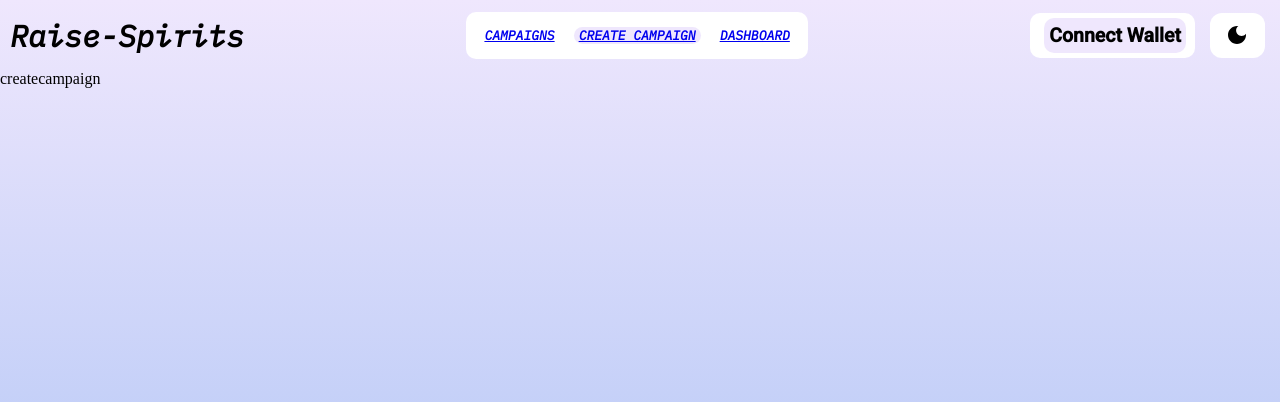
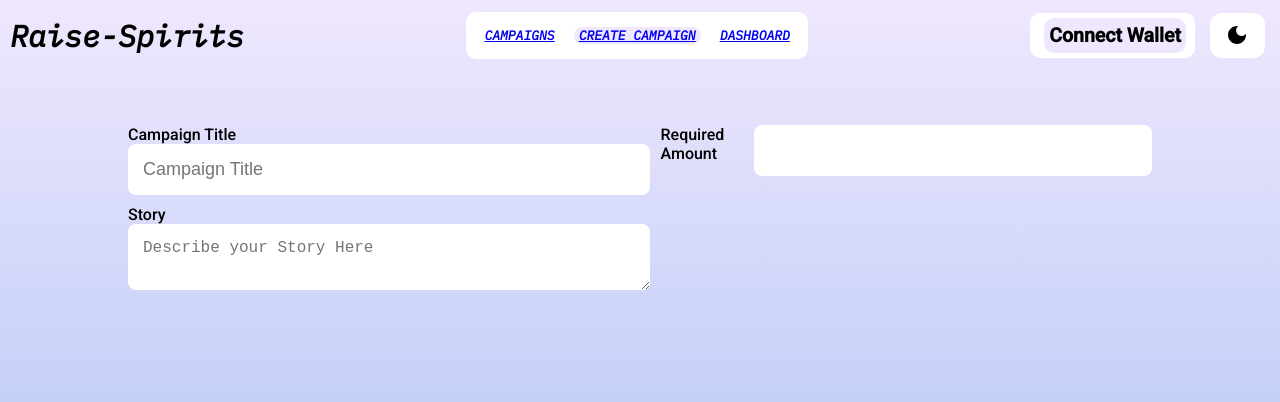
Before and after one commit to panditdhamdhere/Web-3-DApp, a Next.js app: page /createcampaign in a window 1280 px wide. Shown: the top 402 px of the page. Built offline with nearby package versions, Linux system fonts and the light colour scheme.

Commit message:
adding forms

```diff
--- /dev/null
+++ b/components/Form/Components/FormLeftWrapper.js
@@ -0,0 +1,61 @@
+import styled from "styled-components"
+
+
+
+const FormLeftWrapper = () => {
+  return (
+    <FormLeft>
+      <FormInput>
+        <label>Campaign Title</label>
+        <Input placeholder="Campaign Title">
+        </Input>
+      </FormInput>
+
+      <FormInput>
+        <label>Story</label>
+        <TextArea placeholder="Describe your Story Here">
+        </TextArea>
+    </FormInput>
+    </FormLeft >
+  )
+}
+
+
+const FormLeft = styled.div`
+width: 48%;
+`
+
+const FormInput = styled.div`
+display: flex;
+flex-direction: column;
+font-family: 'Roboto';
+margin-top: 10px;
+`
+
+const Input = styled.input`
+padding: 15px;
+background-color: ${(props) => props.theme.bgDiv}
+color: ${(props) => props.theme.color}
+margin-top: 4px;
+border: none;
+border-radius: 8px;
+outline: none;
+font-size:large;
+width:100% ;
+`
+
+const TextArea = styled.textarea`
+padding: 15px;
+background-color: ${(props) => props.theme.bgDiv}
+color: ${(props) => props.theme.color}
+margin-top: 4px;
+border: none;
+border-radius: 8px;
+outline: none;
+font-size:large;
+width:100% ;
+max-width: 100%;
+min-width: 100%;
+overflow-x: hidden;
+`
+export default FormLeftWrapper
--- /dev/null
+++ b/components/Form/Components/FormRightWrapper.js
@@ -0,0 +1,54 @@
+import styled from "styled-components"
+
+const FormRightWrapper = () => {
+  return (
+    <FormRight>
+      <FormInput>
+        <FormRow>
+          <RowFirstInput>
+            <label>Required Amount</label>
+          </RowFirstInput>
+          <Input></Input>
+        </FormRow>
+      </FormInput>
+
+    </FormRight>
+  )
+}
+
+
+const FormRight = styled.div`
+width: 48%;
+`
+const FormRow = styled.div`
+display: flex;
+justify-content: space-between;
+width: 100%;
+
+`
+
+const FormInput = styled.div`
+display: flex;
+flex-direction: column;
+font-family: 'Roboto';
+margin-top: 10px;
+`
+
+const Input = styled.input`
+padding: 15px;
+background-color: ${(props) => props.theme.bgDiv}
+color: ${(props) => props.theme.color}
+margin-top: 4px;
+border: none;
+border-radius: 8px;
+outline: none;
+font-size:large;
+width:100% ;
+`
+
+const RowFirstInput = styled.div`
+display: flex;
+flex-direction: column;
+
+`
+export default FormRightWrapper
--- /dev/null
+++ b/components/Form/Form.js
@@ -0,0 +1,52 @@
+import styled from "styled-components"
+import FormLeftWrapper from "./Components/FormLeftWrapper"
+import FormRightWrapper from "./Components/FormRightWrapper"
+const Form = () => {
+    return (
+        <FormWrapper>
+            <FormMain>
+                {/*  <FormTitle>
+                    Create Campaign
+    </FormTitle> */}
+                <FormInputsWrapper>
+                    <FormLeftWrapper />
+                    <FormRightWrapper />
+                </FormInputsWrapper>
+            </FormMain>
+
+        </FormWrapper>
+    )
+}
+
+const FormWrapper = styled.div`
+width: 100%;
+display: flex;
+justify-content: center;
+
+`
+
+const FormMain = styled.div`
+width: 80%;
+
+`
+
+{/*const FormTitle = styled.div`
+width: 100%;
+display: flex;
+justify-content: center;
+align-items: center;
+text-transform: capitalize;
+font-weight: bold;
+color: green;
+font-size: 40px;
+font-family: 'Roboto';
+margin-top: 20px;
+` */}
+
+
+const FormInputsWrapper = styled.div`
+display: flex;
+justify-content: space-between;
+margin-top: 45px;
+`
+export default Form
--- a/components/layout/themes.js
+++ b/components/layout/themes.js
@@ -1,4 +1,4 @@
-const light = {
+{/* const light = {
     color: "#000",
     bgColor: "#efe7fd",
     bgImage: "linear-gradient(180deg, #efe7fd 0%, #bdccf7 60%)",
@@ -18,4 +18,27 @@ const themes = {
     dark: dark,
 }
 
+export default themes; */}
+
+const light = {
+    color: "#000",
+    bgColor: '#efe7fd',
+    bgImage: 'linear-gradient(180deg, #efe7fd 0%, #bdccf7 60%)',
+    bgDiv: '#fff',
+    bgSubDiv: '#efe7fd'
+}
+
+const dark = {
+    color: '#fff',
+    bgColor: '#923cb5',
+    bgImage: 'linear-gradient(180deg, #2f0f3d 5%, #000000 90%)',
+    bgDiv: 'black',
+    bgSubDiv: 'rgb(33, 36, 41)'
+}
+
+const themes = {
+    light: light,
+    dark: dark,
+}
+
 export default themes;
--- a/pages/createcampaign.js
+++ b/pages/createcampaign.js
@@ -1,8 +1,10 @@
-import React from 'react'
+ import Form from "@/components/Form/Form"
 
 const createcampaign = () => {
   return (
-    <div>createcampaign</div>
+    <div>
+      <Form />
+    </div>
   )
 }
 
```
